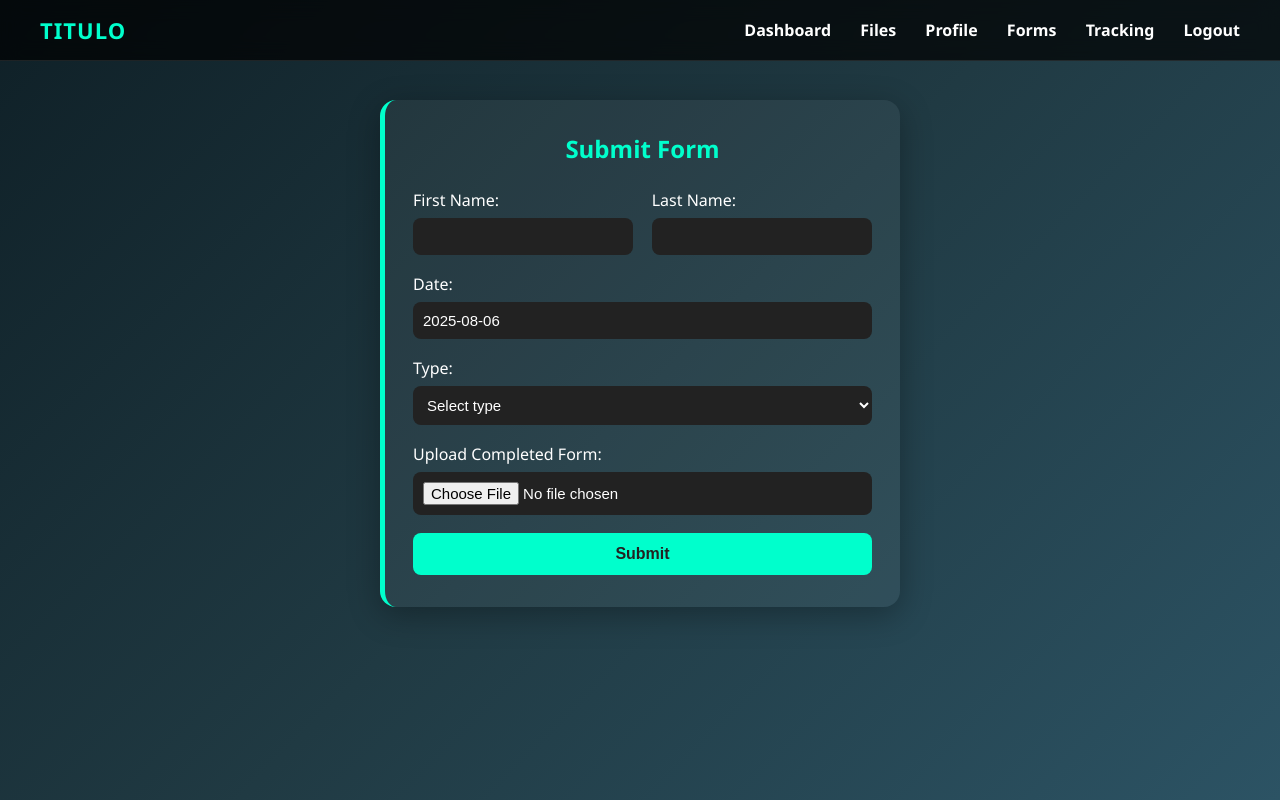
After one commit to lacsina-sir/TITULO-FR, a PHP site: page /client_form.php in a window 1280 px wide. The commit adds this page. Run offline with PHP 8.4, Linux system fonts and the light colour scheme.

Commit message:
Fixed Form and Dashboard

```diff
--- a/client-side_tracking.php
+++ b/client-side_tracking.php
@@ -125,7 +125,7 @@ if (!$result) {
             <a href="client_dashboard.php" class="nav-pill">Dashboard</a>
             <a href="client_files.php" class="nav-pill">Files</a>
             <a href="client_profile.php" class="nav-pill">Profiles</a>
-            <a href="client_chat.php" class="nav-pill">Chat</a>
+            <a href="client_form.php" class="nav-pill">Forms</a>
             <a href="client_tracking.php" class="nav-pill">Tracking</a>
             <a href="index.php" class="nav-pill">Log Out</a>
         </nav>
--- a/client_files.php
+++ b/client_files.php
@@ -139,7 +139,7 @@
       <a href="client_dashboard.php">Dashboard</a>
       <a href="client_files.php">Files</a>
       <a href="client_profile.php">Profile</a>
-      <a href="client_chat.php">Chats</a>
+      <a href="client_form.php">Forms</a>
       <a href="client-side_tracking.php">Tracking</a>
       <a href="index.php">Logout</a>
     </div>
--- /dev/null
+++ b/client_form.php
@@ -0,0 +1,249 @@
+<?php
+session_start();
+require 'db_connection.php';
+
+// Handle form submission
+if ($_SERVER['REQUEST_METHOD'] === 'POST' && isset($_POST['name'], $_POST['date'], $_POST['type'])) {
+    $name = $conn->real_escape_string($_POST['name']);
+    $last_name = $conn->real_escape_string($_POST['last_name']);
+    $date = $conn->real_escape_string($_POST['date']);
+    $type = $conn->real_escape_string($_POST['type']);
+    $location = isset($_POST['location']) ? $conn->real_escape_string($_POST['location']) : '';
+    $others_text = isset($_POST['others_text']) ? $conn->real_escape_string($_POST['others_text']) : '';
+    $status = 'Waiting for approval';
+
+    // Handle file upload
+    $file_name = '';
+    if (isset($_FILES['file']) && $_FILES['file']['error'] === UPLOAD_ERR_OK) {
+        $upload_dir = 'uploads/';
+        if (!is_dir($upload_dir)) {
+            mkdir($upload_dir, 0777, true);
+        }
+        $file_name = basename($_FILES['file']['name']);
+        $target_file = $upload_dir . time() . '_' . $file_name;
+        if (move_uploaded_file($_FILES['file']['tmp_name'], $target_file)) {
+            $file_name = $target_file;
+        } else {
+            $file_name = '';
+        }
+    }
+
+    // Insert into database
+    $stmt = $conn->prepare("INSERT INTO client_forms (user_id, name, last_name, date, type, location, others_text, file_path, status) VALUES (?, ?, ?, ?, ?, ?, ?, ?, ?)");
+    $user_id = $_SESSION['user_id'] ?? null;
+    $stmt->bind_param("issssssss", $user_id, $name, $last_name, $date, $type, $location, $others_text, $file_name, $status);
+    $stmt->execute();
+    $stmt->close();
+
+    echo "<script>
+        document.addEventListener('DOMContentLoaded', function() {
+            document.getElementById('popupOverlay').style.display = 'flex';
+        });
+    </script>";
+}
+?>
+
+<!DOCTYPE html>
+<html lang="en">
+<head>
+    <meta charset="UTF-8">
+    <title>Client Forms | Titulo</title>
+    <style>
+        * {
+            margin: 0;
+            padding: 0;
+            box-sizing: border-box;
+        }
+        body {
+            font-family: 'Segoe UI', Tahoma, Geneva, Verdana, sans-serif;
+            background: linear-gradient(135deg, #0f2027, #203a43, #2c5364);
+            color: #fff;
+            min-height: 100vh;
+        }
+        .topnav {
+            position: fixed;
+            top: 0;
+            left: 0;
+            right: 0;
+            background: rgba(0, 0, 0, 0.7);
+            backdrop-filter: blur(10px);
+            display: flex;
+            justify-content: space-between;
+            align-items: center;
+            padding: 15px 40px;
+            z-index: 1000;
+            border-bottom: 1px solid rgba(255, 255, 255, 0.1);
+        }
+        .topnav .brand {
+            font-size: 22px;
+            font-weight: bold;
+            color: #00ffcc;
+            letter-spacing: 1px;
+        }
+        .topnav .nav-links a {
+            margin-left: 25px;
+            color: #fff;
+            text-decoration: none;
+            font-weight: bold;
+            transition: 0.3s;
+        }
+        .topnav .nav-links a:hover {
+            color: #00ffcc;
+        }
+        .main {
+            padding: 100px 40px 40px;
+            max-width: 600px;
+            margin: auto;
+            animation: fadeIn 1s ease;
+        }
+        @keyframes fadeIn {
+            from { opacity: 0; transform: translateY(20px); }
+            to { opacity: 1; transform: translateY(0); }
+        }
+        .form-section {
+            background: rgba(255,255,255,0.05);
+            border-left: 5px solid #00ffcc;
+            padding: 32px 28px;
+            border-radius: 16px;
+            box-shadow: 0 8px 32px rgba(0,0,0,0.3);
+        }
+        .form-section h2 {
+            color: #00ffcc;
+            margin-bottom: 24px;
+            text-align: center;
+        }
+        .form-group {
+            margin-bottom: 18px;
+        }
+        .form-group label {
+            display: block;
+            margin-bottom: 7px;
+            color: #fff;
+            font-weight: 500;
+        }
+        .form-group input[type="text"],
+        .form-group select,
+        .form-group input[type="file"] {
+            width: 100%;
+            padding: 10px;
+            border-radius: 8px;
+            border: none;
+            background: #222;
+            color: #fff;
+            font-size: 15px;
+        }
+        .form-group input[type="file"] {
+            background: #222;
+            color: #fff;
+        }
+        button[type="submit"] {
+            width: 100%;
+            padding: 12px;
+            background: #00ffcc;
+            color: #222;
+            border: none;
+            border-radius: 8px;
+            font-size: 16px;
+            font-weight: bold;
+            cursor: pointer;
+            transition: background 0.3s;
+        }
+        button[type="submit"]:hover {
+            background: #009bb5;
+        }
+        #successMsg {
+            display: none;
+            color: #00ffcc;
+            font-weight: bold;
+            margin-top: 20px;
+        }
+        .form-row {
+            display: flex;
+            justify-content: space-between;
+            gap: 2%;
+        }
+        .form-row .form-group {
+            flex: 1;
+        }
+    </style>
+</head>
+<body>
+
+<div class="topnav">
+<div class="brand">TITULO</div>
+<div class="nav-links">
+    <a href="client_dashboard.php">Dashboard</a>
+    <a href="client_files.php">Files</a>
+    <a href="client_profile.php">Profile</a>
+    <a href="client_form.php">Forms</a>
+    <a href="client-side_tracking.php">Tracking</a>
+    <a href="index.php">Logout</a>
+</div>
+</div>
+
+<div class="main">
+    <div class="form-section">
+        <h2>Submit Form</h2>
+        <form id="userForm" method="POST" enctype="multipart/form-data">
+            <div class="form-group form-row">
+                <div style="width:49%;display:inline-block;">
+                    <label for="name">First Name:</label>
+                    <input type="text" name="name" id="name" value="<?php echo htmlspecialchars($_SESSION['first_name'] ?? ''); ?>" readonly>
+                </div>
+                <div style="width:49%;display:inline-block;margin-left:2%;">
+                    <label for="last_name">Last Name:</label>
+                    <input type="text" name="last_name" id="last_name" value="<?php echo htmlspecialchars($_SESSION['last_name'] ?? ''); ?>" readonly>
+                </div>
+            </div>
+            <div class="form-group">
+                <label for="date">Date:</label>
+                <input type="text" name="date" id="date" value="<?php echo date('Y-m-d'); ?>" readonly>
+            </div>
+            <div class="form-group">
+                <label for="type">Type:</label>
+                <select name="type" id="type" required>
+                    <option value="">Select type</option>
+                    <option value="Land Survey">Land Survey</option>
+                    <option value="Follow Up">Follow Up</option>
+                    <option value="Others">Others</option>
+                </select>
+            </div>
+            <div class="form-group" id="locationGroup" style="display:none;">
+                <label for="location">Location of Property:</label>
+                <input type="text" name="location" id="location">
+            </div>
+            <div class="form-group" id="othersGroup" style="display:none;">
+                <label for="others_text">Please specify:</label>
+                <textarea name="others_text" id="others_text" rows="4" style="width:100%;padding:10px;border-radius:8px;border:none;background:#222;color:#fff;font-size:15px;"></textarea>
+            </div>
+            <div class="form-group" id="fileGroup">
+                <label for="file">Upload Completed Form:</label>
+                <input type="file" name="file" id="file">
+            </div>
+            <button type="submit">Submit</button>
+        </form>
+        <div id="successMsg">
+            Successfully submitted!
+        </div>
+    </div>
+</div>
+
+<!-- Popup Message -->
+<div id="popupOverlay" style="display:none; position:fixed; top:0; left:0; width:100%; height:100%; background:rgba(0,0,0,0.7); justify-content:center; align-items:center; z-index:2000;">
+    <div style="background:#fff; padding:30px 40px; border-radius:12px; text-align:center; max-width:400px; box-shadow:0 8px 20px rgba(0,0,0,0.3);">
+        <h2 style="color:#2c5364; margin-bottom:20px;">Successfully Submitted</h2>
+        <button onclick="window.location.href='client_dashboard.php'" style="padding:10px 20px; background:#00ffcc; border:none; border-radius:8px; font-weight:bold; color:#222; cursor:pointer;">OK</button>
+    </div>
+</div>
+
+<script>
+document.getElementById('type').addEventListener('change', function() {
+    var type = this.value;
+    document.getElementById('locationGroup').style.display = (type === 'Follow Up') ? 'block' : 'none';
+    document.getElementById('othersGroup').style.display = (type === 'Others') ? 'block' : 'none';
+    document.getElementById('fileGroup').style.display = (type === 'Land Survey') ? 'block' : 'none';
+});
+</script>
+
+</body>
+</html>
--- a/client_profile.php
+++ b/client_profile.php
@@ -160,7 +160,7 @@ $user = $result->fetch_assoc();
         <a href="client_dashboard.php">Dashboard</a>
         <a href="client_files.php">Files</a>
         <a href="client_profile.php">Profile</a>
-        <a href="client_chat.php">Chats</a>
+        <a href="client_form.php">Forms</a>
         <a href="client-side_tracking.php">Tracking</a>
         <a href="index.php">Logout</a>
     </div>
```
Also changed, not shown: client_chat.php (deleted, +0 -135 lines), client_dashboard.php (+42 -2 lines), uploads/1754571264_fish.jpg (added).
